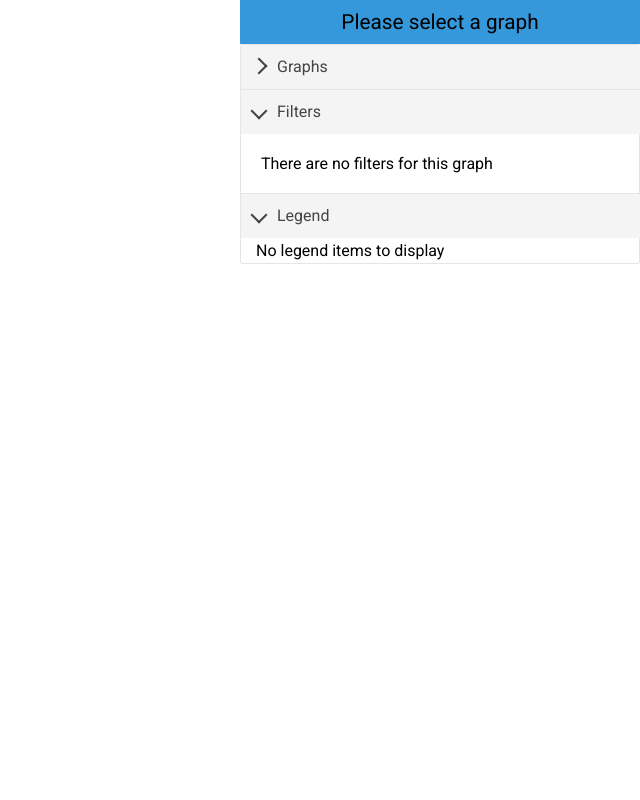
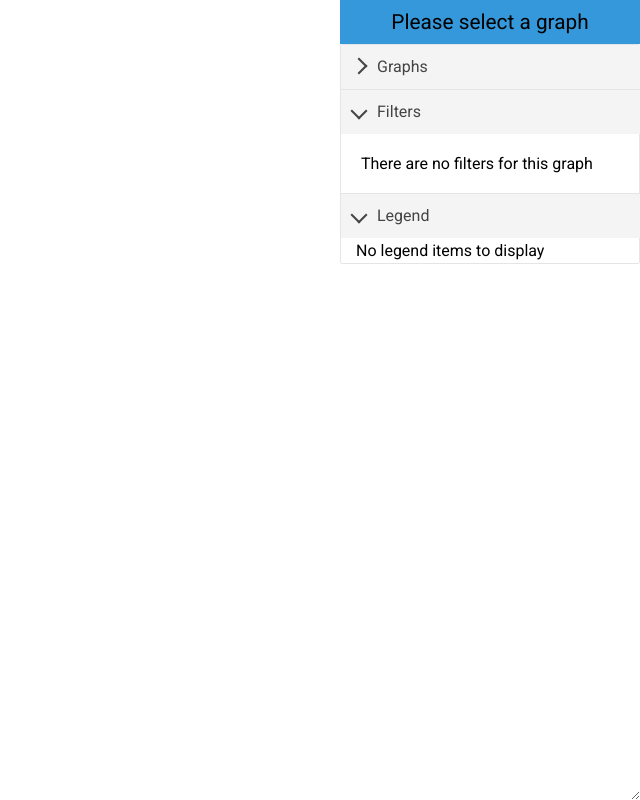
Before and after one commit to MrRikkert/ds-climate, a React (Create React App) app: page / in a window 1280 px wide. Shown: the whole page, without its empty margins (640-1280 px from the left). Built offline with nearby package versions, Linux system fonts and the light colour scheme.

Commit message:
sidebar overflow

```diff
--- a/src/modules/App/App.css
+++ b/src/modules/App/App.css
@@ -3,17 +3,19 @@
   justify-content: space-evenly;
   height: 100%;
   width: 100%;
+  overflow: hidden;
 }
 
 .sidenav {
   margin-bottom: 0px;
-  width: 400px;
+  width: 300px;
   resize: horizontal;
+  overflow: auto;
 }
 
 .content {
   display: flex;
   margin: 0px;
-  width: calc(100% - 400px);
+  width: calc(100% - 300px);
   resize: horizontal;
 }
```
